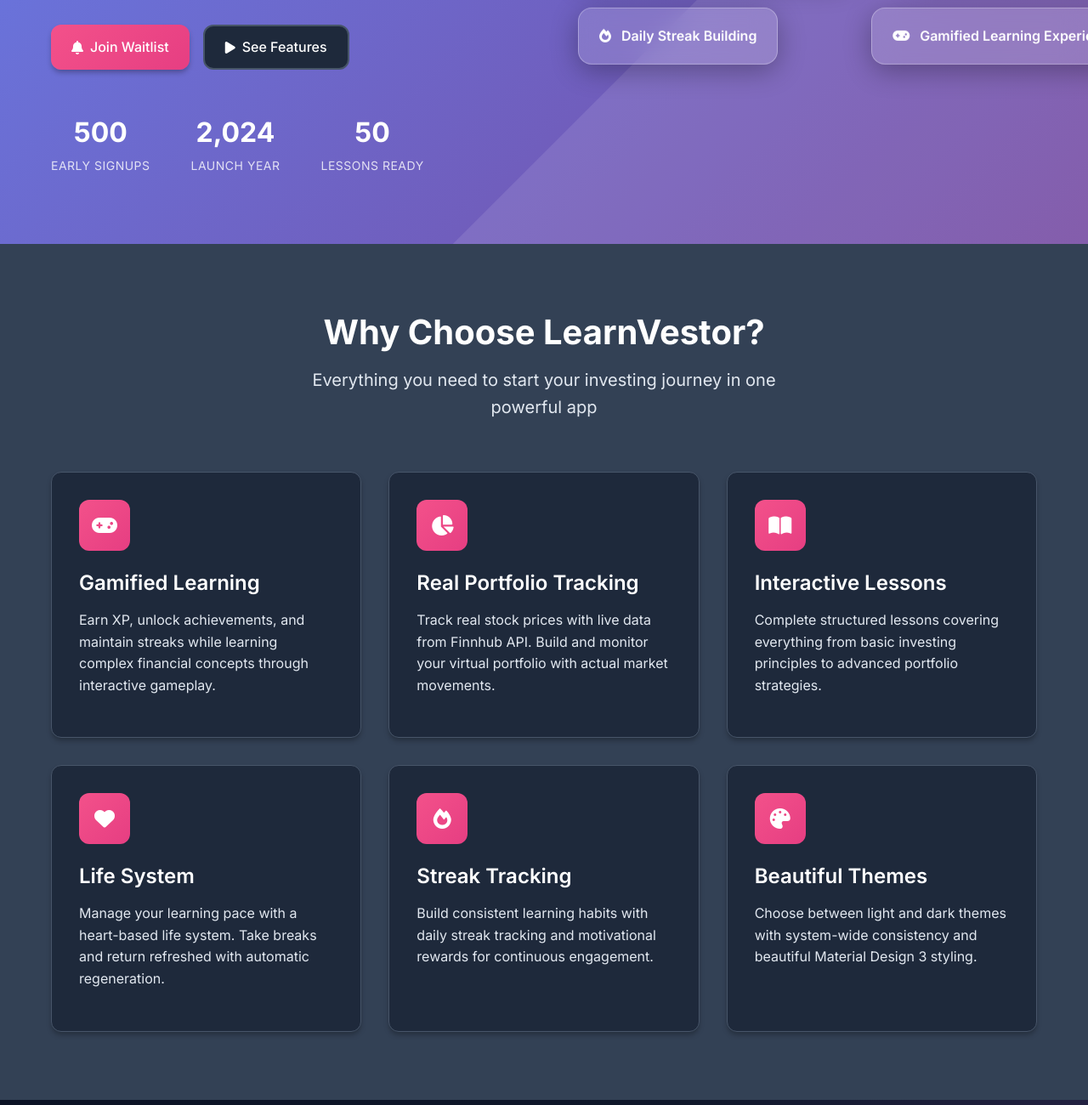
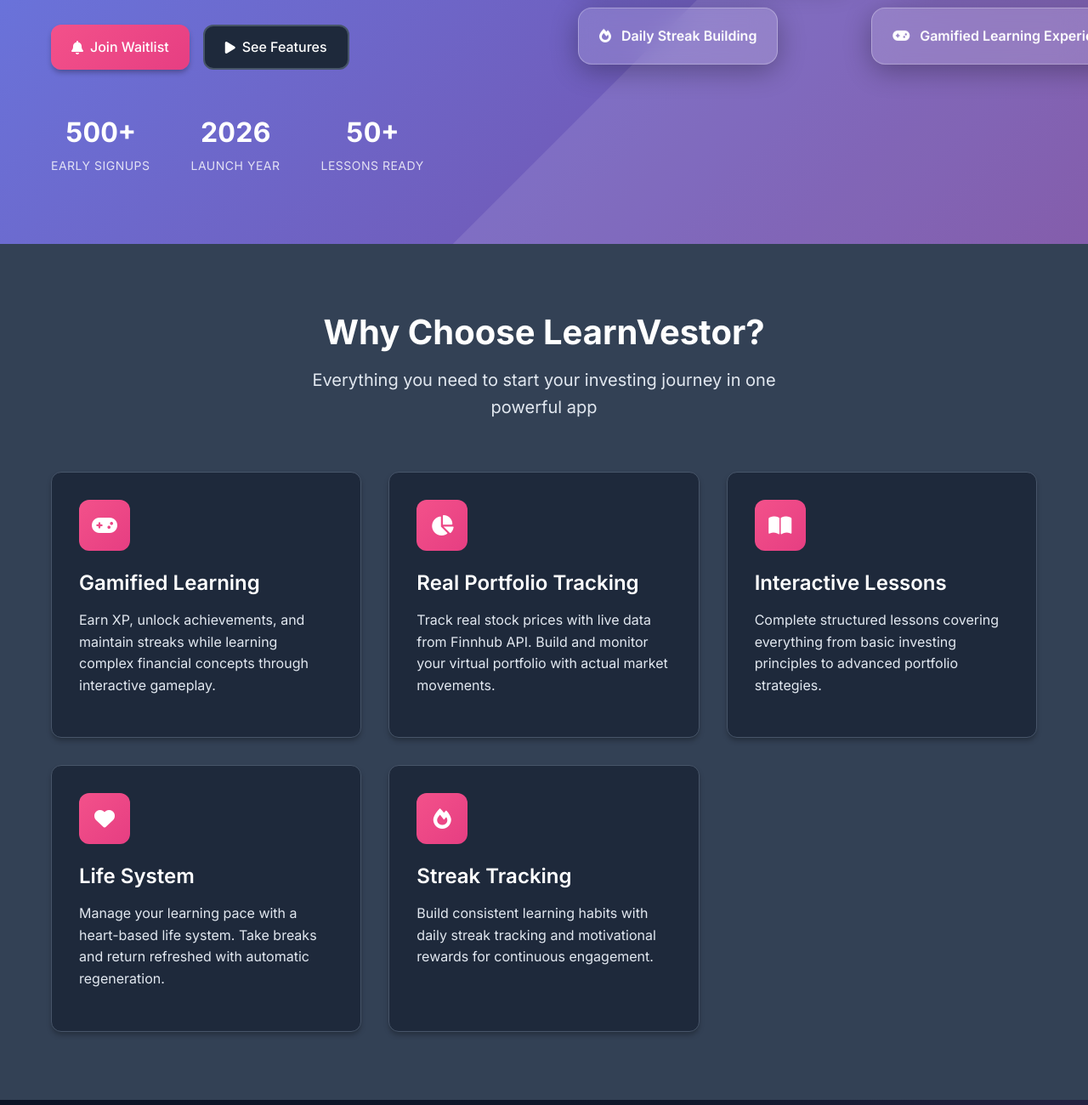
Before and after one commit to SalvaFerreira/LearnVestor_Website, a plain HTML site: page docs/index.html in a window 1280 px wide. Shown: the part 460-1760 px from the top of the page at 85% size. Drawn offline with Linux system fonts and the light colour scheme.

Commit message:
Fix stat numbers display formatting issues
- Remove toLocaleString() formatting that was adding commas to year
- Preserve original text format including + symbols
- Skip animation for year (2025) to prevent formatting
- Ensure stat numbers display exactly as written in HTML
- Add CSS properties to prevent automatic number formatting

```diff
--- a/docs/index.html
+++ b/docs/index.html
@@ -83,7 +83,7 @@
                         <span class="stat-label">Early Signups</span>
                     </div>
                     <div class="stat">
-                        <span class="stat-number">2024</span>
+                        <span class="stat-number">2026</span>
                         <span class="stat-label">Launch Year</span>
                     </div>
                     <div class="stat">
@@ -175,15 +175,6 @@
                     <h3 class="feature-title">Streak Tracking</h3>
                     <p class="feature-description">
                         Build consistent learning habits with daily streak tracking and motivational rewards for continuous engagement.
-                    </p>
-                </div>
-                <div class="feature-card">
-                    <div class="feature-icon">
-                        <i class="fas fa-palette"></i>
-                    </div>
-                    <h3 class="feature-title">Beautiful Themes</h3>
-                    <p class="feature-description">
-                        Choose between light and dark themes with system-wide consistency and beautiful Material Design 3 styling.
                     </p>
                 </div>
             </div>
--- a/docs/script.js
+++ b/docs/script.js
@@ -73,17 +73,17 @@ document.addEventListener('DOMContentLoaded', function() {
 });
 
 // Counter animation for stats
-function animateCounter(element, target, duration = 2000) {
+function animateCounter(element, target, originalText, duration = 2000) {
     let start = 0;
     const increment = target / (duration / 16);
 
     function updateCounter() {
         start += increment;
         if (start < target) {
-            element.textContent = Math.floor(start).toLocaleString();
+            element.textContent = Math.floor(start);
             requestAnimationFrame(updateCounter);
         } else {
-            element.textContent = target.toLocaleString();
+            element.textContent = originalText; // Restore original text exactly
         }
     }
     updateCounter();
@@ -94,20 +94,26 @@ const statsObserver = new IntersectionObserver(function(entries) {
     entries.forEach(entry => {
         if (entry.isIntersecting) {
             const statNumber = entry.target.querySelector('.stat-number');
-            const text = statNumber.textContent;
+            const originalText = statNumber.textContent;
 
-            if (text.includes('K+')) {
-                const number = parseInt(text.replace('K+', '')) * 1000;
-                animateCounter(statNumber, number);
-                statNumber.textContent = text; // Restore original format
-            } else if (text.includes('%')) {
-                const number = parseInt(text.replace('%', ''));
-                animateCounter(statNumber, number);
-                statNumber.textContent = number + '%';
+            // Skip animation for year (2025) - just keep it as is
+            if (originalText === '2025') {
+                statsObserver.unobserve(entry.target);
+                return;
+            }
+
+            if (originalText.includes('K+')) {
+                const number = parseInt(originalText.replace('K+', '')) * 1000;
+                animateCounter(statNumber, number, originalText);
+            } else if (originalText.includes('%')) {
+                const number = parseInt(originalText.replace('%', ''));
+                animateCounter(statNumber, number, originalText);
+            } else if (originalText.includes('+')) {
+                const number = parseInt(originalText.replace('+', ''));
+                animateCounter(statNumber, number, originalText);
             } else {
-                const number = parseInt(text.replace('+', ''));
-                animateCounter(statNumber, number);
-                statNumber.textContent = number + '+';
+                // For plain numbers like "2025", don't animate
+                return;
             }
 
             statsObserver.unobserve(entry.target);
--- a/docs/styles.css
+++ b/docs/styles.css
@@ -244,6 +244,12 @@ p {
     font-size: 2rem;
     font-weight: 700;
     color: var(--text-white);
+    font-feature-settings: "tnum";
+    font-variant-numeric: tabular-nums;
+    white-space: nowrap;
+    user-select: text;
+    -webkit-font-feature-settings: "tnum";
+    font-family: 'Inter', monospace;
 }
 
 .stat-label {
```
